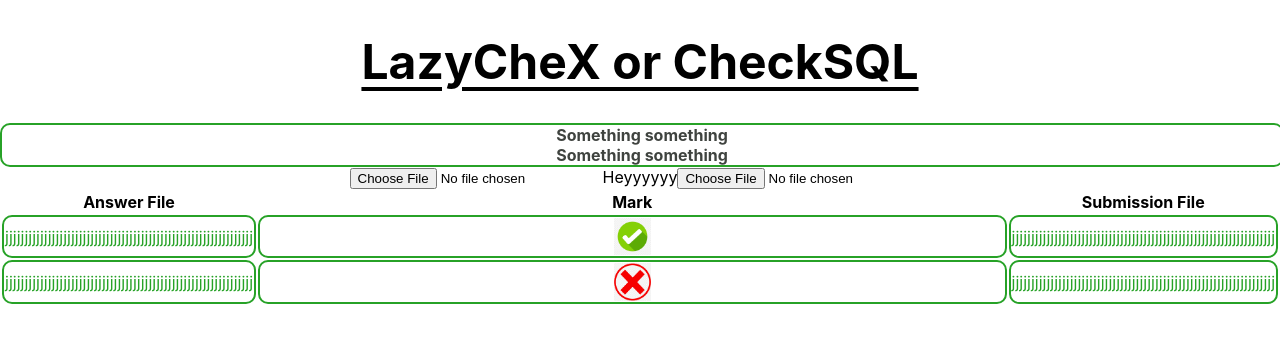
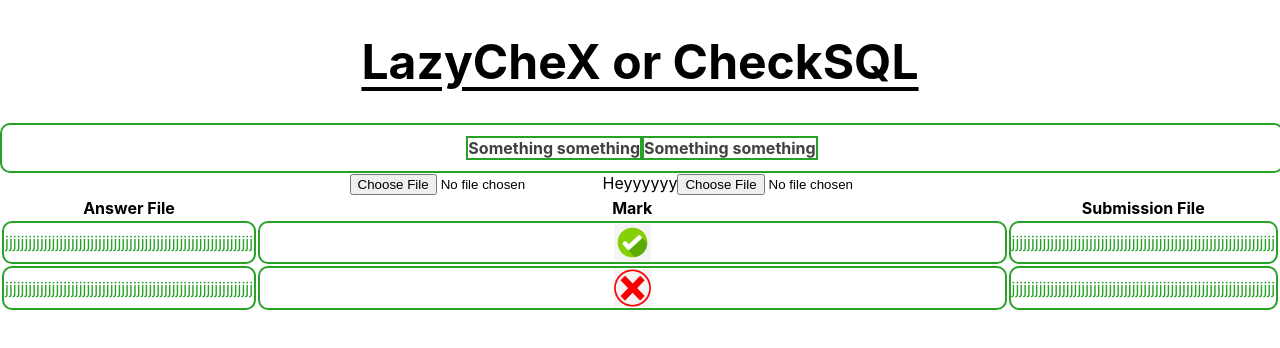
Before and after one commit to AshnahKhalidKhan/CheckSQL, a React (Create React App) app in the folder lazychex/: page / in a window 1280 px wide. Shown: the top 348 px of the page. Built offline with nearby package versions, Linux system fonts and the light colour scheme.

Commit message:
We're trying to center things here...

```diff
--- a/lazychex/src/Components/QueryBox/QueryBox.css
+++ b/lazychex/src/Components/QueryBox/QueryBox.css
@@ -8,4 +8,12 @@
     color: rgb(63, 67, 63);
     border: 2px solid rgb(39, 162, 39);
     border-radius: 10px;
+    display: flex; justify-content: center;
 }
+
+.QueryBox h1
+{
+    text-align: center;
+
+    border: 2px solid rgb(39, 162, 39);
+}
--- a/lazychex/src/Components/QueryBox/QueryBox.js
+++ b/lazychex/src/Components/QueryBox/QueryBox.js
@@ -4,8 +4,8 @@ import { CheckBox } from '@mui/icons-material';
 function QueryBox() {
     return (
         <div className = 'QueryBox'>
-            <h1 style = {{textAlign: 'center', margin: 'auto'}}>Something something</h1>
-            <h1 style = {{textAlign: 'center', margin: 'auto'}}>Something something</h1>
+            <h1 style = {{}}>Something something</h1>
+            <h1 >Something something</h1>
         </div>
     );
 }
```
